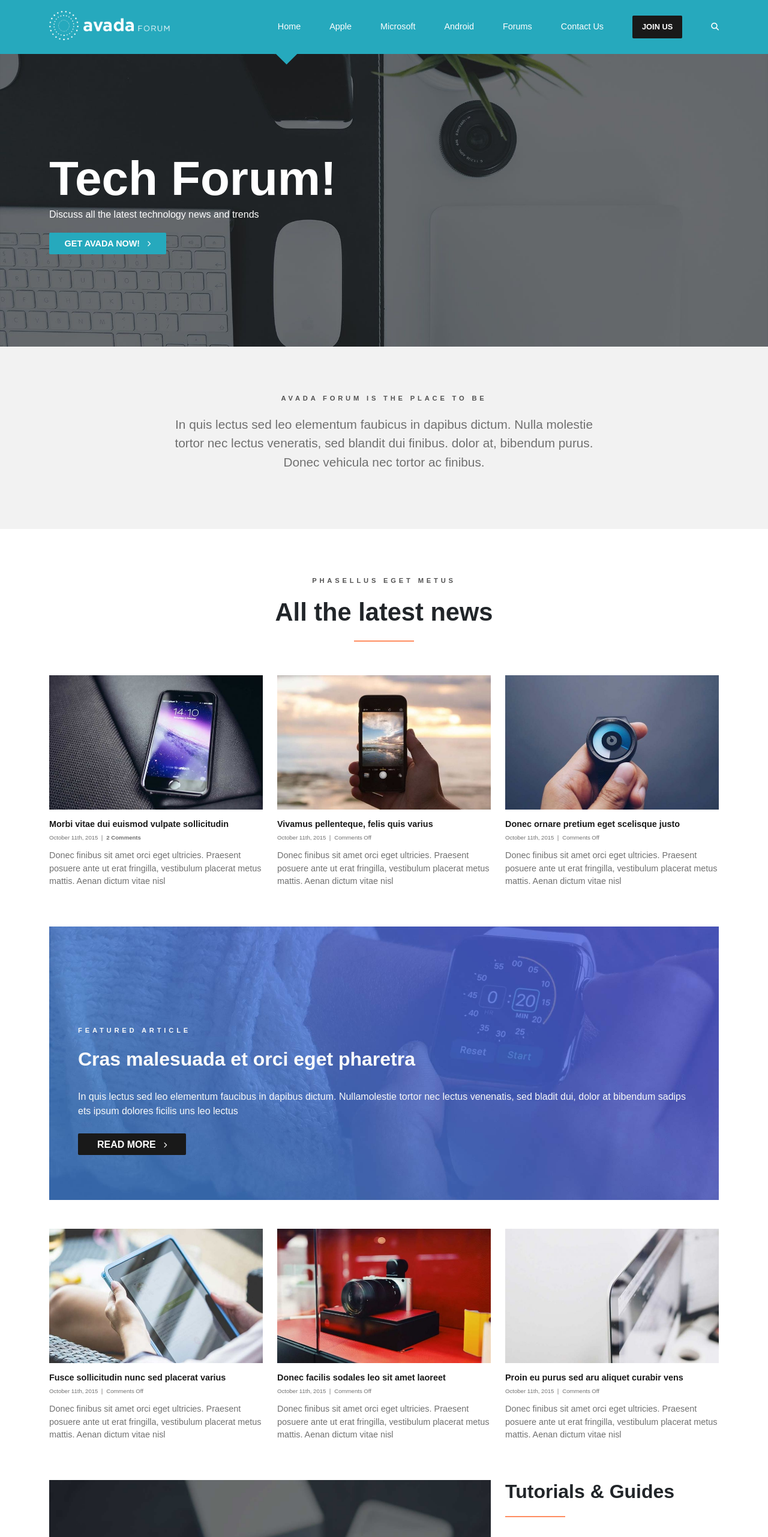
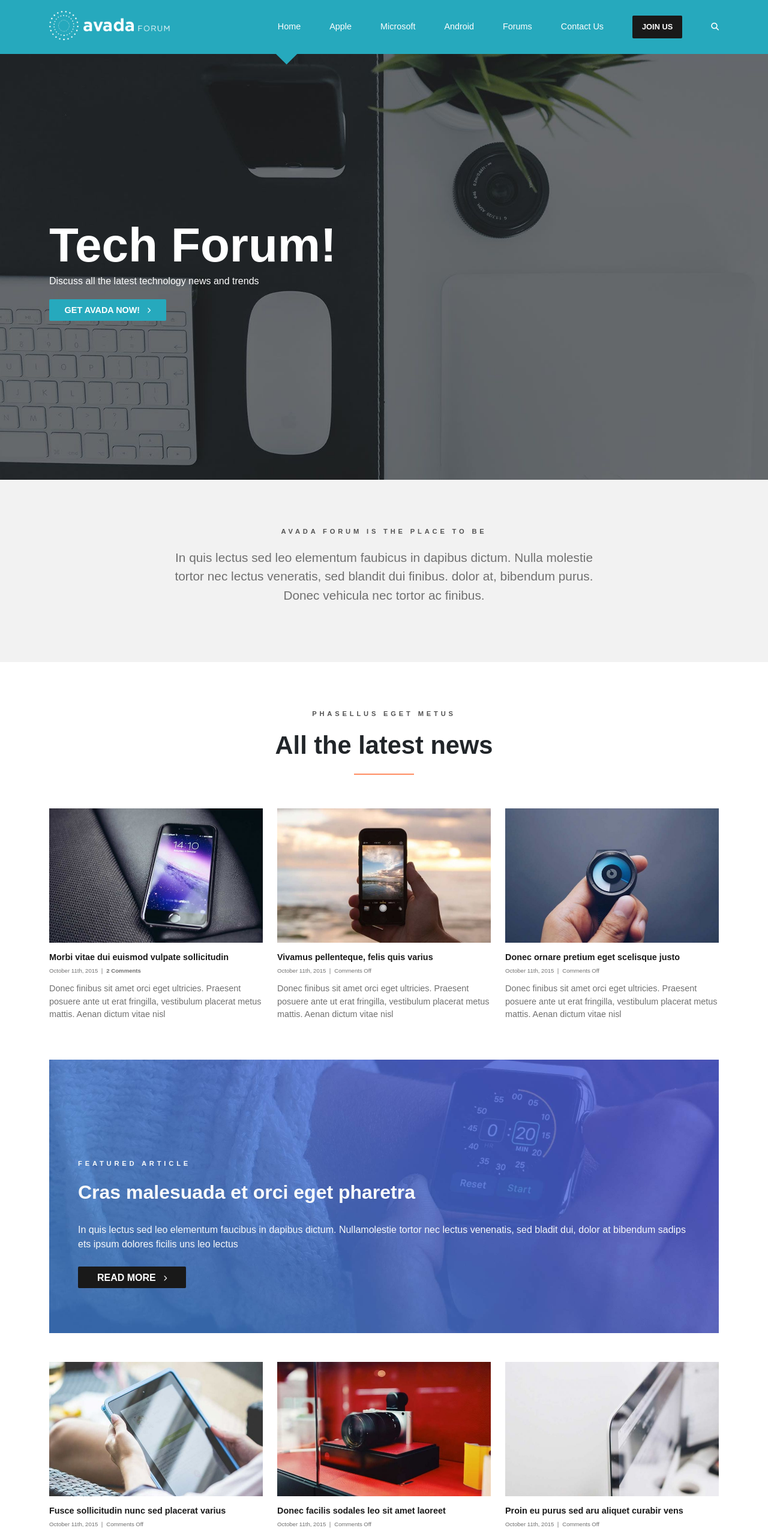
Before and after one commit to BetterCallAle/proj-html-vuejs, a Vue app: page / in a window 1280 px wide. Shown: the top 2563 px of the page at 60% size. Built offline with nearby package versions, Linux system fonts and the light colour scheme; a small style sheet from the web is missing.

Commit message:
fixed some height and padding + added AppSpacing to ArticleSection and ForumSection

```diff
--- a/src/App.vue
+++ b/src/App.vue
@@ -3,7 +3,6 @@ import AppHeader from './components/AppHeader.vue';
 import JumboTop from './components/JumboTop.vue';
 import AppDescription from './components/AppDescription.vue';
 import ArticleSection from './components/ArticleSection.vue';
-import AppSpacing from './components/AppSpacing.vue';
 import ForumSection from './components/ForumSection.vue';
 import {store} from "./store";
 export default{
@@ -12,7 +11,6 @@ export default{
     JumboTop,
     AppDescription,
     ArticleSection,
-    AppSpacing,
     ForumSection
   },
   data(){
@@ -52,16 +50,15 @@ export default{
 <template>
   <!-- Header -->
   <AppHeader />
-
+  <!-- /Header -->
   <!-- Main -->
   <main>
     <JumboTop />
     <AppDescription />
     <ArticleSection />
-    <AppSpacing :text="'read our blog'" />
     <ForumSection />
-    <AppSpacing :text="'go to our forum'" />
   </main>
+  <!-- /Main -->
 
 </template>
 
--- a/src/components/AppDescription.vue
+++ b/src/components/AppDescription.vue
@@ -5,7 +5,7 @@ export default{
 </script>
 
 <template>
-    <section id="app-description" class="bg-off-white app-section">
+    <section id="app-description" class="bg-off-white app-section-top-padding app-section-bottom-padding">
         <div class="ms_container-small text-center">
             <h5 class="surtitle">Avada Forum is the place to be</h5>
             <p class="txt-gray">In quis lectus sed leo elementum faubicus in dapibus dictum. Nulla molestie tortor nec lectus veneratis, sed blandit dui finibus. dolor at, bibendum purus. Donec vehicula nec tortor ac finibus.</p>
--- a/src/components/AppSpacing.vue
+++ b/src/components/AppSpacing.vue
@@ -19,7 +19,6 @@ export default{
 <style lang="scss" scoped>
 @use "../styles/partials/variables" as *;
 .app-spacing{
-    padding: 2rem 0;
     background-color: $heading-txt-color;
     color: white;
 
@@ -27,6 +26,10 @@ export default{
         font-size: .8rem;
         font-weight: 700;
         text-transform: uppercase;
+        display: block;
+        width: 100%;
+        padding: 3rem 0;
+        transition: all 250ms linear;
     }
 }
 </style>
--- a/src/components/ArticleSection.vue
+++ b/src/components/ArticleSection.vue
@@ -2,68 +2,79 @@
 import SectionHeading from "./SectionHeading.vue";
 import ArticleCard from "./ArticleCard.vue";
 import ArticleBanner from "./ArticleBanner.vue";
-import { store } from "../store"
-export default{
-    name:"ArticleSection",
-    components:{
+import AppSpacing from "./AppSpacing.vue";
+import { store } from "../store";
+export default {
+  name: "ArticleSection",
+  components: {
     SectionHeading,
     ArticleCard,
-        ArticleBanner
+    ArticleBanner,
+    AppSpacing,
   },
-    data(){
-        return{
-            store
-        }
-    }
-}
+  data() {
+    return {
+      store,
+    };
+  },
+};
 </script>
 
 <template>
-    <section id="article-section" class="app-section">
+  <section id="article-section" class="app-section-top-padding">
     <div class="container">
+      <!-- Heading -->
       <SectionHeading :title="'All the latest news'" />
-        </div>
+      <!-- /Heading -->
 
-        <div class="section-main">
-            <div class="container">
+      <!-- section main -->
+      <div class="section-main app-section-bottom-padding">
+
         <div class="row gy-5">
+
           <div class="col-12 col-md-4" v-for="(article, index) in store.articles.slice(0, 3)" :key="index">
-                        <ArticleCard :element="article" :isTutorial="false"/>
+            <ArticleCard :element="article" :isTutorial="false" />
           </div>
 
           <div class="col-12">
-                        <ArticleBanner :element="store.featured"/>
+            <ArticleBanner :element="store.featured" />
           </div>
 
-                    <div class="col-12 col-md-4" v-for="(article, index) in store.articles.slice(3, 7)" :key="index">
-                        <ArticleCard :element="article" :isTutorial="false"/>
+          <div class="col-12 col-md-4" v-for="(article, index) in store.articles.slice(3, 7)" :key="index" >
+            <ArticleCard :element="article" :isTutorial="false" />
           </div>
 
           <div class="col-12 col-lg-8">
-                        <ArticleBanner :element="store.review"/>
+            <ArticleBanner :element="store.review" />
           </div>
 
-                    <div class="col-12 col-lg-4" >
-                        <!-- Heading -->
+          <div class="col-12 col-lg-4">
+            <!-- Col Tutorial Heading -->
             <div class="col-heading">
               <h2 class="heading">Tutorials &amp; Guides</h2>
             </div>
-                        <!-- Card -->
+            <!-- Tutorial Cards -->
             <template v-for="(article, index) in store.tutorialArticles" :key="index">
-                            <ArticleCard :element="article" :isTutorial="true"/>
+              <ArticleCard :element="article" :isTutorial="true" />
             </template>
           </div>
         </div>
       </div>
     </div>
+
+    <AppSpacing :text="'read our blog'" />
   </section>
 </template>
 
 <style lang="scss" scoped>
-.section-main{
+.section-main {
   margin-top: 5rem;
-    .col-heading{
+  .col-heading {
     margin-bottom: 4rem;
+
+    h2{
+        font-size: 1.7rem;
+    }
   }
 }
 </style>
--- a/src/components/ForumSection.vue
+++ b/src/components/ForumSection.vue
@@ -1,9 +1,11 @@
 <script>
 import SectionHeading from './SectionHeading.vue';
+import AppSpacing from './AppSpacing.vue';
 export default{
     name: "ForumSection",
     components:{
-        SectionHeading
+        SectionHeading,
+        AppSpacing
     },
     data(){
         return{
@@ -55,11 +57,11 @@ export default{
 </script>
 
 <template>
-    <section id="forum-section" class="app-section bg-off-white">
+    <section id="forum-section" class="app-section-top-padding bg-off-white">
         <div class="container">
             <SectionHeading :title="'Forum Sections'" />
 
-            <div class="main-forum-section">
+            <div class="main-forum-section app-section-bottom-padding">
                 <div class="row row-cols-1 row-cols-sm-2 row-cols-md-4 gy-5">
                     <div class="col" v-for="(item, index) in links" :key="index">
                         <div class="box">
@@ -79,6 +81,8 @@ export default{
                 </div>
             </div>
         </div>
+
+        <AppSpacing :text="'go to our forum'" />
     </section>
 </template>
 
--- a/src/components/JumboTop.vue
+++ b/src/components/JumboTop.vue
@@ -19,7 +19,9 @@ export default {
 
 #jumbo-top{
     margin-top: $header-height;
-    padding: 10rem 0;
+    height: calc(100vh - $header-height);
+    display: flex;
+    align-items: center;
     background-image: url(../assets/img/home_slider_bg.jpg);
     background-position: center;
     background-size: cover;
--- a/src/styles/general.scss
+++ b/src/styles/general.scss
@@ -40,8 +40,12 @@ a{
     padding: 0 1rem;
 }
 
-.app-section{
-    padding: 5rem 0;
+.app-section-top-padding{
+    padding-top: 5rem;
+}
+
+.app-section-bottom-padding{
+    padding-bottom: 5rem;
 }
 
 .surtitle{
```
Lines whose indentation alone changed are shown as unchanged.
